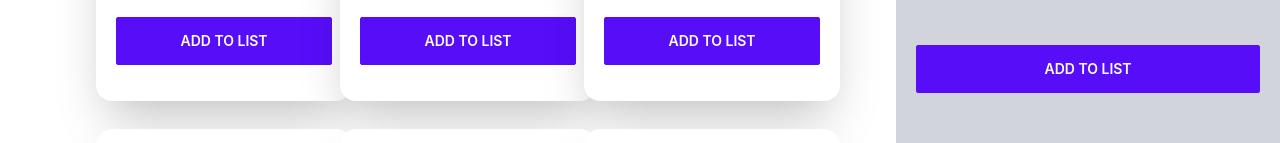
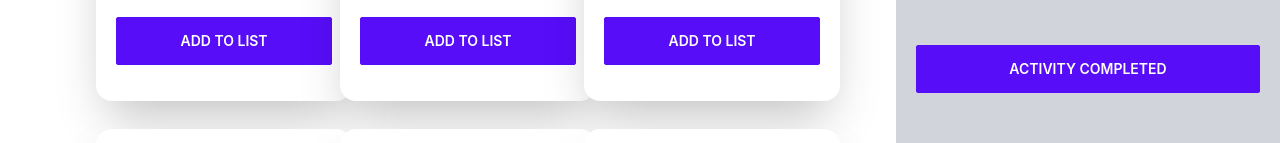
Before and after one commit to MohammadSazzatulislam/focus-on-your-sport, a React (Create React App) app: page / in a window 1280 px wide. Shown: the part 523-666 px from the top of the page. Built offline with nearby package versions, Linux system fonts and the light colour scheme.

Commit message:
add toast

```diff
--- a/package.json
+++ b/package.json
@@ -13,6 +13,7 @@
     "react": "^18.2.0",
     "react-dom": "^18.2.0",
     "react-scripts": "5.0.1",
+    "react-toastify": "^9.0.8",
     "web-vitals": "^2.1.4"
   },
   "scripts": {
--- a/src/component/Cart/Cart.js
+++ b/src/component/Cart/Cart.js
@@ -2,6 +2,8 @@ import React, {  useEffect, useState } from 'react';
 import {  faLocation } from '@fortawesome/free-solid-svg-icons';
 import { FontAwesomeIcon } from '@fortawesome/react-fontawesome';
 import { getItemsDb, LocalDb } from '../Utilities/fakeDb';
+import { ToastContainer, toast } from 'react-toastify';
+import 'react-toastify/dist/ReactToastify.css';
 
 
 const Cart = ({time}) => {
@@ -18,6 +20,9 @@ const Cart = ({time}) => {
         LocalDb(event)
     }
 
+    const handleToast = () => {
+         toast("Activity Completed successfully!!!");
+    }
 
     return (
         <div className="card w-96 bg-gray-300 rounded-none h-full p-5 ">
@@ -71,7 +76,8 @@ const Cart = ({time}) => {
             </div>
 
             <div className="card-actions mt-16 ">
-                <button className="btn btn-primary rounded-sm w-full ">Add to list</button>
+                <button className="btn btn-primary rounded-sm w-full " onClick={handleToast} >Activity Completed</button>
+                <ToastContainer></ToastContainer>
             </div>
 
         </div>
```
Also changed, not shown: 1 other file (tests, documents, lock files or other folders).
